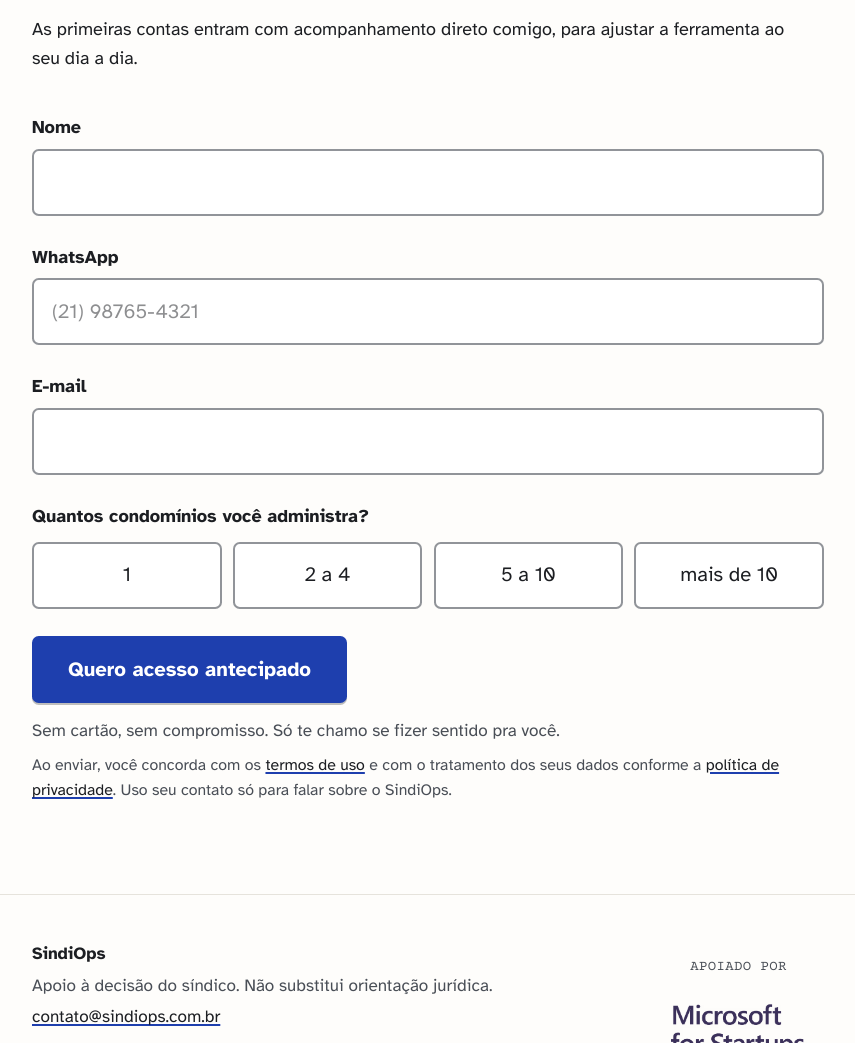
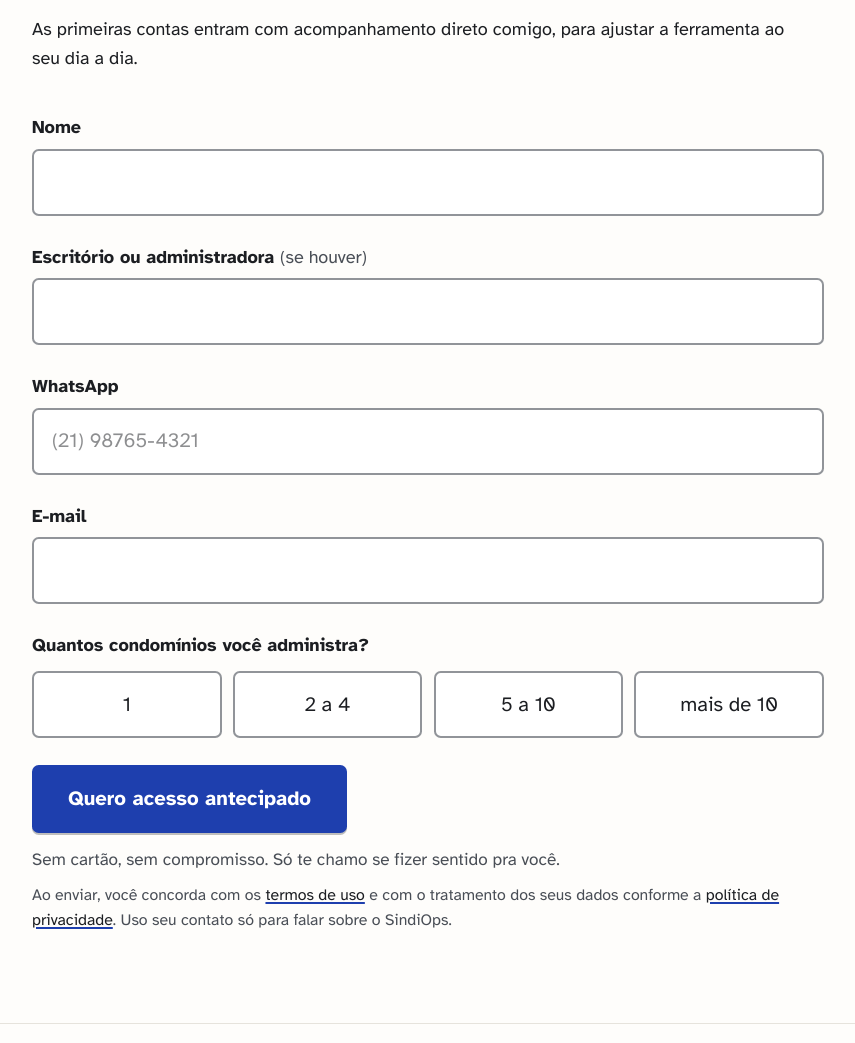
Before and after one commit to wesleysaraujo/sindiops.landing, an Astro site: page / in a window 1280 px wide. Shown: the part 8661-9704 px from the top of the page, without its empty margins (212-1067 px from the left). Built offline with nearby package versions, Linux system fonts and the light colour scheme; Astro itself is replaced by a stand-in of ours; no server answers.

Commit message:
Formulário pergunta o escritório, sem obrigar
O rótulo diz "se houver" antes de a pessoa parar para pensar. Boa parte de quem
chega é síndico morador, eleito no próprio prédio: essa pessoa não tem
escritório, e um campo obrigatório aqui receberia "não tenho" ou o nome dela
repetido — lixo justamente no dado que vai nomear a conta do outro lado. Quem
tem escritório responde em dois segundos e poupa a pergunta na primeira
conversa.

Vazio vira nulo, e não string vazia: "não informou" e "informou nada" são a
mesma coisa para quem lê depois, e uma delas só suja o banco.

```diff
--- a/src/pages/index.astro
+++ b/src/pages/index.astro
@@ -743,6 +743,30 @@ const jsonLd = {
               <p id="erro-nome" class="mt-1.5 hidden font-bold text-carimbo" role="alert"></p>
             </div>
 
+            <!--
+              Opcional, e o rótulo diz isso antes de a pessoa parar para
+              pensar. Boa parte de quem chega é síndico morador, eleito no
+              próprio prédio: essa pessoa não tem escritório, e um campo
+              obrigatório aqui receberia "não tenho" ou o nome dela repetido —
+              lixo justamente no dado que vai nomear a conta. Quem tem
+              escritório responde em dois segundos e poupa a pergunta na
+              primeira conversa.
+            -->
+            <div>
+              <label for="empresa" class="block font-bold">
+                Escritório ou administradora
+                <span class="font-normal text-grafite">(se houver)</span>
+              </label>
+              <input
+                type="text"
+                id="empresa"
+                name="empresa"
+                autocomplete="organization"
+                maxlength="255"
+                class="mt-1.5 w-full rounded-md border-2 border-grafite/60 bg-white px-4 py-3.5 text-lg"
+              />
+            </div>
+
             <div>
               <label for="whatsapp" class="block font-bold">WhatsApp</label>
               <input
--- a/src/pages/waitlist.ts
+++ b/src/pages/waitlist.ts
@@ -35,6 +35,8 @@ function validar(dados: Record<string, string>): Erros {
 
 type Registro = {
   nome: string;
+  /** Nulo quando a pessoa não representa escritório — o campo é opcional. */
+  empresa: string | null;
   whatsapp: string;
   email: string;
   condominios: string;
@@ -57,6 +59,7 @@ async function enviarAoApp(registro: Registro): Promise<boolean> {
 
   const corpo = JSON.stringify({
     name: registro.nome,
+    company_name: registro.empresa,
     email: registro.email,
     whatsapp: registro.whatsapp,
     condominiums_range: registro.condominios,
@@ -114,6 +117,9 @@ export const POST: APIRoute = async ({ request }) => {
 
   const registro: Registro = {
     nome: dados.nome.trim(),
+    // Vazio vira nulo, e não string vazia: "não informou" e "informou nada"
+    // são a mesma coisa para quem lê depois, e uma delas só suja o banco.
+    empresa: dados.empresa?.trim() || null,
     whatsapp: dados.whatsapp.trim(),
     email: dados.email.trim().toLowerCase(),
     condominios: dados.condominios,
```
